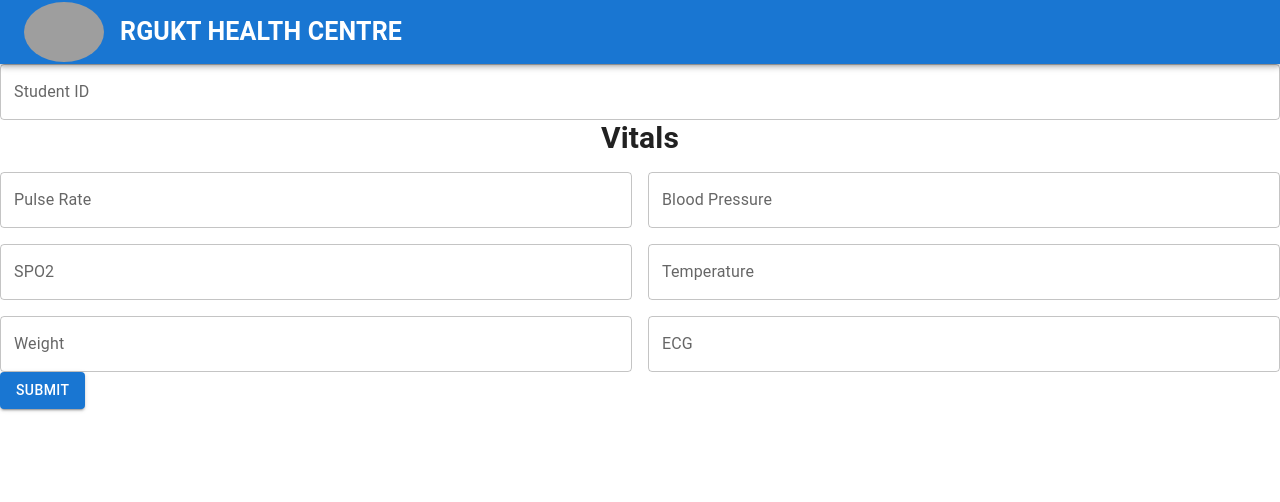
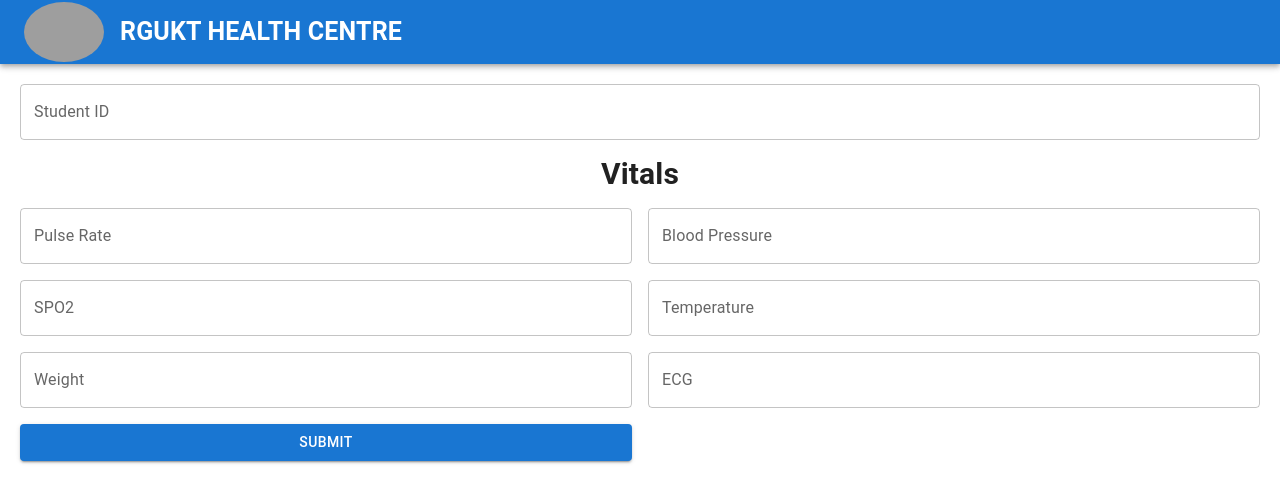
Before and after one commit to NithinAmbati/RGUKT_Hospital, a React (Create React App) app in the folder frontend/: page /nursing in a window 1280 px wide. Shown: the top 502 px of the page. Built offline with nearby package versions, Linux system fonts and the light colour scheme; grey boxes are pictures that could not be loaded.

Commit message:
NurseHome

```diff
--- a/frontend/src/pages/NursingStation/NursingHome.js
+++ b/frontend/src/pages/NursingStation/NursingHome.js
@@ -14,7 +14,7 @@ const NursingHome = () => {
   return (
     <>
       <Header headerContent={[]} />
-      <main>
+      <main style = {{padding:'20px'}}>
         <form>
           <TextField
             id="outlined-multiline-flexible"
@@ -25,7 +25,7 @@ const NursingHome = () => {
             value={studentId}
             onChange={(e) => setStudentId(e.target.value)}
           />
-          <h1 className="text-3xl font-bold text-center mb-4">Vitals</h1>
+          <h1 className="text-3xl font-bold text-center m-4">Vitals</h1>
           <div className="grid grid-cols-1 md:grid-cols-2 gap-4">
             <TextField
               id="outlined-multiline-flexible"
@@ -81,10 +81,11 @@ const NursingHome = () => {
               value={weight}
               onChange={(e) => setWeight(e.target.value)}
             />
+            <Button type="submit" variant="contained" color="primary" >
+            Submit
+            </Button>
           </div>
-          <Button type="submit" variant="contained" color="primary">
-            Submit
-          </Button>
+
         </form>
       </main>
     </>
```
